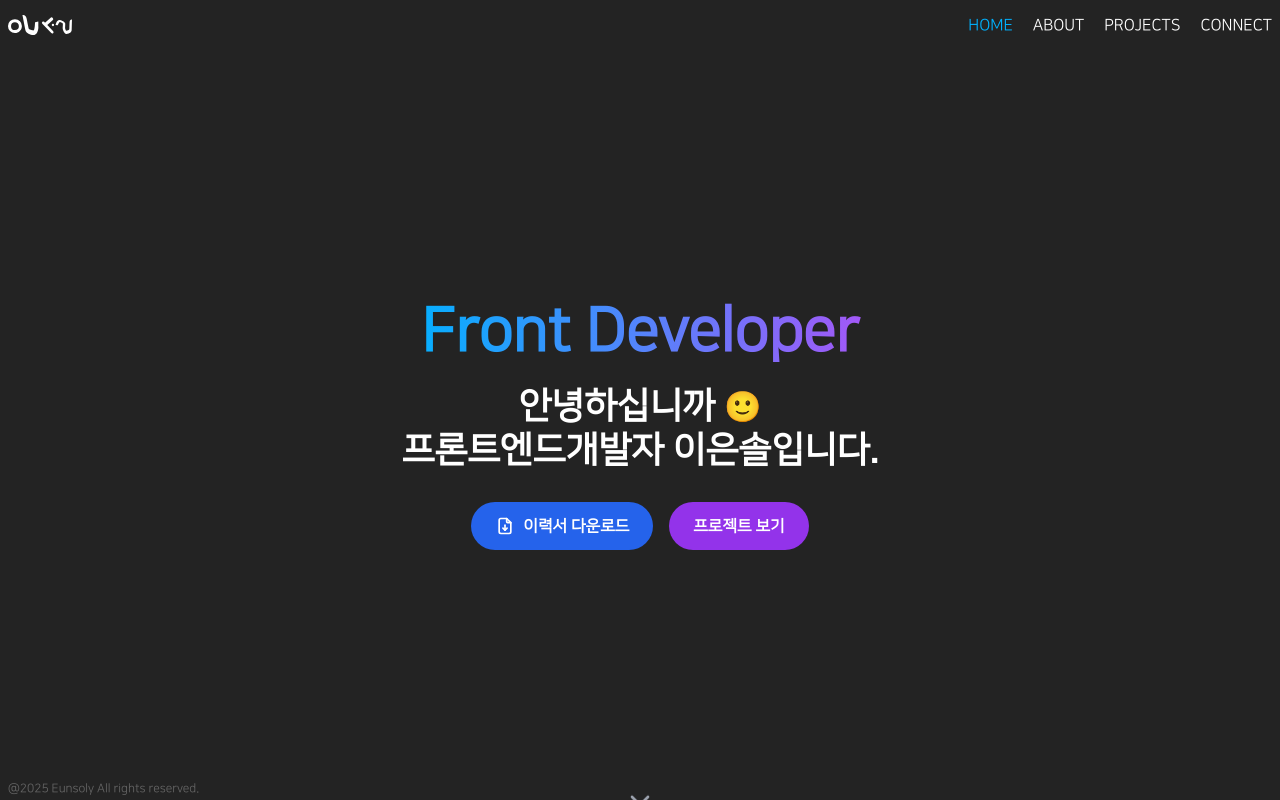
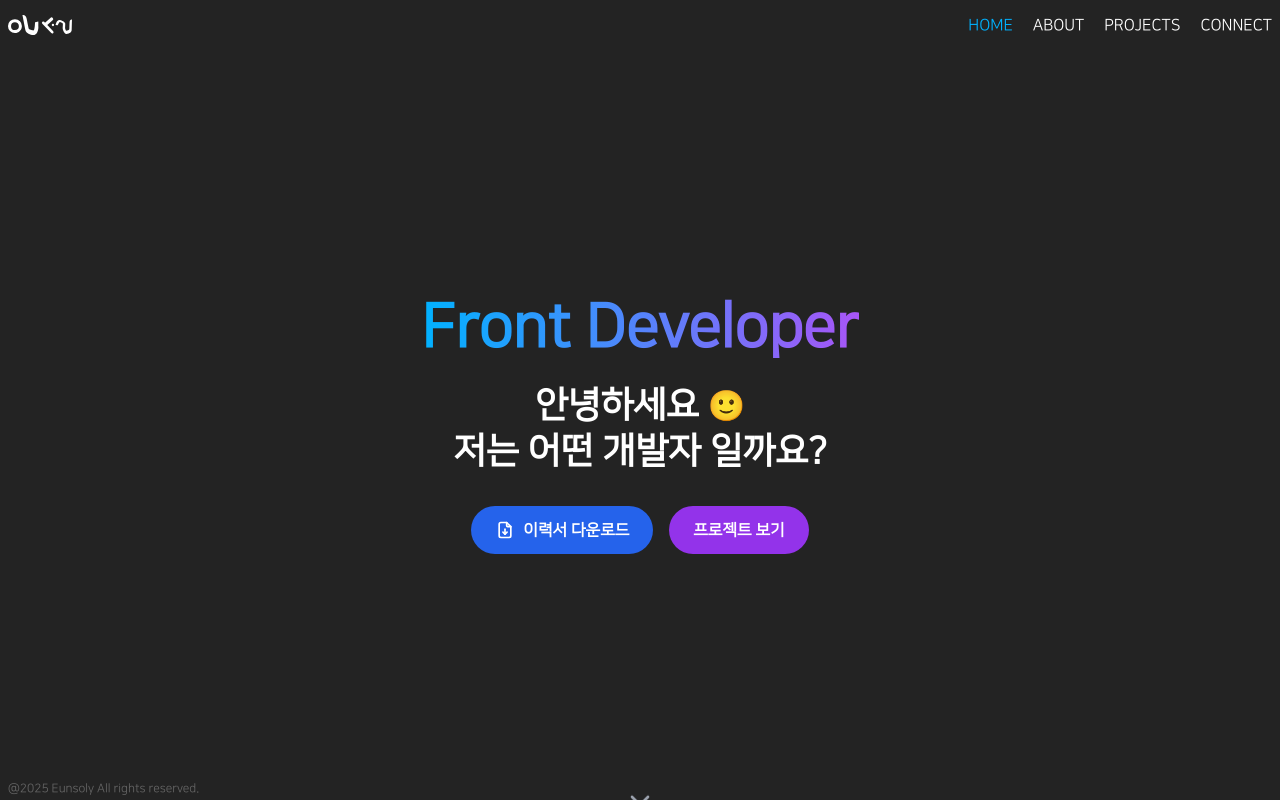
Before and after one commit to EUNSOLY/react-portfolio, a React (Create React App) app: page / in a window 1280 px wide. Built offline with nearby package versions, Linux system fonts and the light colour scheme.

Commit message:
fix : 홈페이지, 어바웃 메인 문구 변경 적용

```diff
--- a/src/screen/about/AboutPage.tsx
+++ b/src/screen/about/AboutPage.tsx
@@ -1,8 +1,6 @@
-import { useEffect, useRef, useState } from 'react';
-import profileImage from '../../assets/image/profileImage.png';
+import { certificateData, educationData, skillsData, toolsData } from '../../data/mock/mockupData';
+import { tm } from '../../utils/twMerge';
 import profile from '../../assets/image/profile.jpeg';
-import { AboutDataType, certificateData, educationData, skillsData, toolsData } from '../../data/mock/mockupData';
-import { tm } from '../../utils/twMerge';
 import useWindowDimensions from '../../utils/useWindowDimensions';
 import javascriptIcon from '../../assets/image/javascriptIcon.svg';
 import typescriptIcon from '../../assets/image/typescriptIcon.svg';
@@ -23,7 +21,6 @@ import githubIcon from '../../assets/image/githubIcon.svg';
 import dbeaver from '../../assets/image/dbeaver.svg';
 
 const AboutPage = () => {
-  const divRef = useRef<HTMLDivElement | null>(null);
   const { height, width, isMobile } = useWindowDimensions();
 
   const skillIcons = {
@@ -64,9 +61,15 @@ const AboutPage = () => {
               'bg-clip-text text-transparent'
             )}
           >
-            Front-end Developer
+            성장형 개발자 {isMobile && <br />}이은솔입니다
           </h2>
-          <p className="text-gray-300 text-lg">안녕하세요, 끊임없이 성장하는 개발자 이은솔입니다.</p>
+
+          <p className={tm(`text-gray-300 text-lg`, isMobile && 'text-sm')}>
+            새로운 도전을 두려워하지 않고,{isMobile && <br />}
+            사용자 중심의 UI/UX를 설계하며,
+            <br />
+            클린 코드로 소통하기 위해 끊임없이 노력하는 개발자입니다.
+          </p>
         </div>
       </div>
 
--- a/src/screen/home/HomePage.tsx
+++ b/src/screen/home/HomePage.tsx
@@ -50,7 +50,6 @@ const HomePage = () => {
           'mb-8 sm:mb-12'
         )}
       >
-        {/* Title Section */}
         <div className={tm('space-y-2 sm:space-y-4 md:space-y-6', 'animate-fadeIn')}>
           <h2
             className={tm(
@@ -66,9 +65,14 @@ const HomePage = () => {
           </h2>
 
           <div className={tm('space-y-2 sm:space-y-3', 'cursor-pointer', 'transition-all duration-300')}>
-            <p className={tm('text-base sm:text-xl md:text-4xl ', 'font-semibold', isMobile && ' text-sm')}>
-              안녕하십니까 <span className={tm(isMobile ? 'text-xs' : 'text-3xl')}>🙂</span> <br />
-              <span className="mt-1 flex">프론트엔드개발자 이은솔입니다.</span>
+            <p
+              className={tm('text-base sm:text-xl md:text-4xl ', 'font-semibold', isMobile && ' text-sm')}
+              style={{
+                lineHeight: isMobile ? '' : '2.9rem',
+              }}
+            >
+              안녕하세요 <span className={tm(isMobile ? 'text-xs' : 'text-3xl')}>🙂</span> <br />
+              저는 어떤 개발자 일까요?
             </p>
           </div>
         </div>
```
